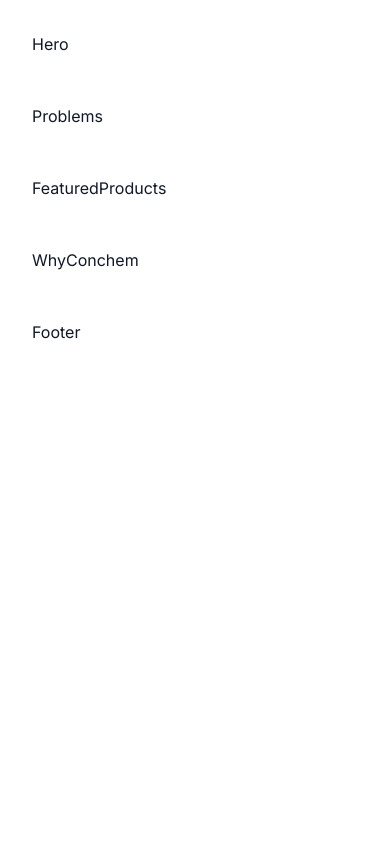
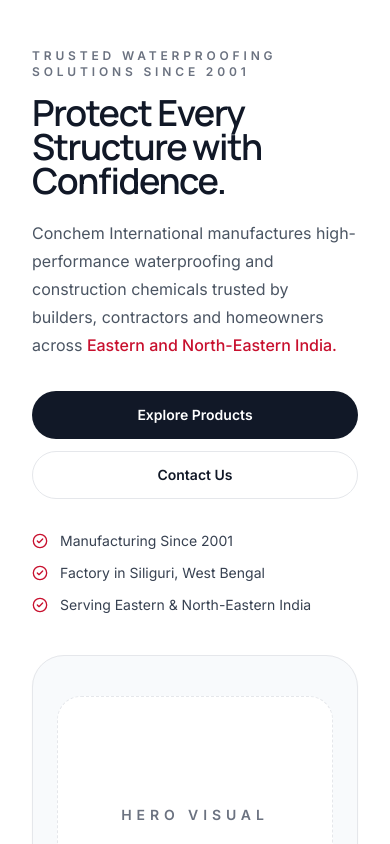
Before and after one commit to deploycwa/conchem-website, a Next.js app: page / in a window 390 px wide. Shown: the top 844 px of the page. Built offline with nearby package versions, Linux system fonts and the light colour scheme.

Commit message:
Build responsive enterprise hero section

```diff
--- a/src/components/sections/Hero.tsx
+++ b/src/components/sections/Hero.tsx
@@ -1,7 +1,70 @@
+import Link from "next/link";
+import { CheckCircle2 } from "lucide-react";
+
+import Container from "../ui/Container";
+
+const trustPoints = [
+  "Manufacturing Since 2001",
+  "Factory in Siliguri, West Bengal",
+  "Serving Eastern & North-Eastern India",
+];
+
 export default function Hero() {
   return (
-    <section className="px-4 py-4">
-      <div>Hero</div>
+    <section className="py-8 sm:py-10 lg:py-14">
+      <Container>
+        <div className="grid gap-10 lg:grid-cols-[55fr_45fr] lg:items-center lg:gap-10">
+          <div className="order-1 max-w-2xl lg:order-none">
+            <p className="text-xs font-semibold uppercase tracking-[0.32em] text-[#6B7280] sm:text-sm">
+              Trusted Waterproofing Solutions Since 2001
+            </p>
+
+            <h1 className="mt-4 max-w-xl text-[clamp(2.25rem,4.4vw,4.1rem)] leading-[0.95] font-semibold tracking-[-0.04em] text-[#111827]">
+              Protect Every Structure with Confidence.
+            </h1>
+
+            <p className="mt-5 max-w-2xl text-base leading-7 text-[#4B5563] sm:text-lg sm:leading-8">
+              Conchem International manufactures high-performance waterproofing and construction
+              chemicals trusted by builders, contractors and homeowners across{" "}
+              <span className="font-medium text-[#C8102E]">Eastern and North-Eastern India.</span>
+            </p>
+
+            <div className="mt-8 flex flex-col gap-3 sm:flex-row sm:items-center sm:gap-4">
+              <Link
+                href="#products"
+                className="inline-flex h-12 items-center justify-center rounded-full bg-[#111827] px-8 text-sm font-semibold text-white transition-colors hover:bg-[#1F2937]"
+              >
+                Explore Products
+              </Link>
+              <Link
+                href="#contact"
+                className="inline-flex h-12 items-center justify-center rounded-full border border-[#D1D5DB] bg-white px-6 text-sm font-semibold text-[#111827] transition-colors hover:border-[#9CA3AF] hover:bg-[#F9FAFB]"
+              >
+                Contact Us
+              </Link>
+            </div>
+
+            <ul className="mt-8 space-y-3 text-sm text-[#374151] sm:text-[15px]">
+              {trustPoints.map((point) => (
+                <li key={point} className="flex items-start gap-3">
+                  <CheckCircle2 className="mt-0.5 h-4 w-4 shrink-0 text-[#C8102E]" aria-hidden="true" />
+                  <span>{point}</span>
+                </li>
+              ))}
+            </ul>
+          </div>
+
+          <div className="order-2 lg:order-none">
+            <div className="flex min-h-[320px] h-full items-center justify-center rounded-[2rem] border border-[#E5E7EB] bg-[#F8FAFC] px-6 py-10 shadow-[0_1px_2px_rgba(17,24,39,0.04)] sm:min-h-[420px] lg:min-h-[560px]">
+              <div className="flex h-full w-full items-center justify-center rounded-[1.5rem] border border-dashed border-[#CBD5E1] bg-white px-6 py-16 text-center">
+                <span className="text-sm font-semibold uppercase tracking-[0.35em] text-[#6B7280] sm:text-base">
+                  HERO VISUAL
+                </span>
+              </div>
+            </div>
+          </div>
+        </div>
+      </Container>
     </section>
   );
 }
```
